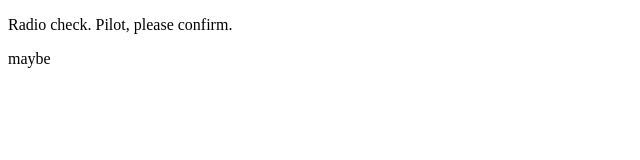
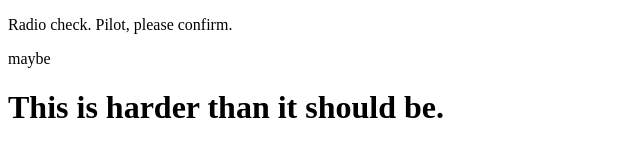
Before and after one commit to maverick0198/communication-log, a plain HTML site: page index.html in a window 1280 px wide. Shown: the whole page, without its empty margins (0-640 px from the left). Drawn offline with Linux system fonts and the light colour scheme.

Commit message:
This is the third communication.

```diff
--- a/index.html
+++ b/index.html
@@ -3,5 +3,6 @@
    <body>
       <p>Radio check. Pilot, please confirm.</p>
       <p>maybe</p>
+      <h1>This is harder than it should be.</h1>
    </body>
 </html>
```
